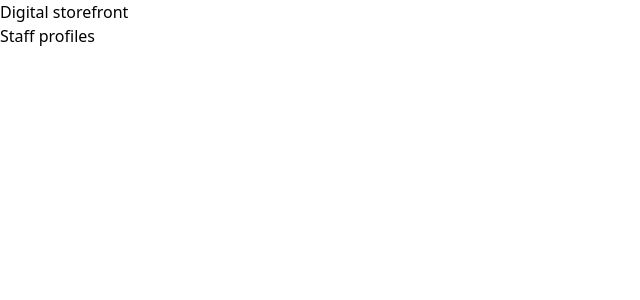
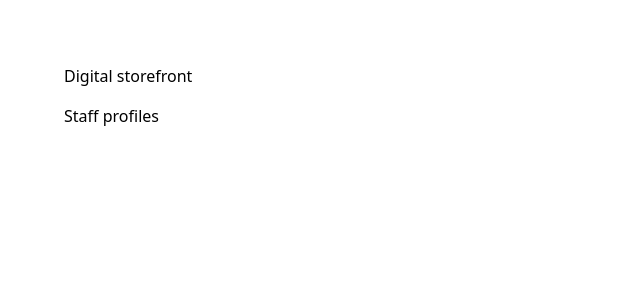
Before and after one commit to rlefevre6505-mh/assignment-week10, a Next.js app: page / in a window 1280 px wide. Shown: the top 300 px of the page, without its empty margins (0-640 px from the left). Built offline with nearby package versions, Linux system fonts and the light colour scheme; a web font is replaced by a local one.

Commit message:
fix: fixed links on main page

```diff
--- /dev/null
+++ b/src/app/main.module.css
@@ -0,0 +1,6 @@
+.nav {
+  margin: 4rem;
+  display: flex;
+  flex-direction: column;
+  gap: 1rem;
+}
--- a/src/app/page.js
+++ b/src/app/page.js
@@ -1,10 +1,10 @@
 import Link from "next/link";
+import styles from "./main.module.css";
 
 export default function Home() {
   return (
-    <div>
+    <div className={styles.nav}>
       <Link href="/commerce">Digital storefront</Link>
-      <br></br>
       <Link href="/staff">Staff profiles</Link>
     </div>
   );
```
